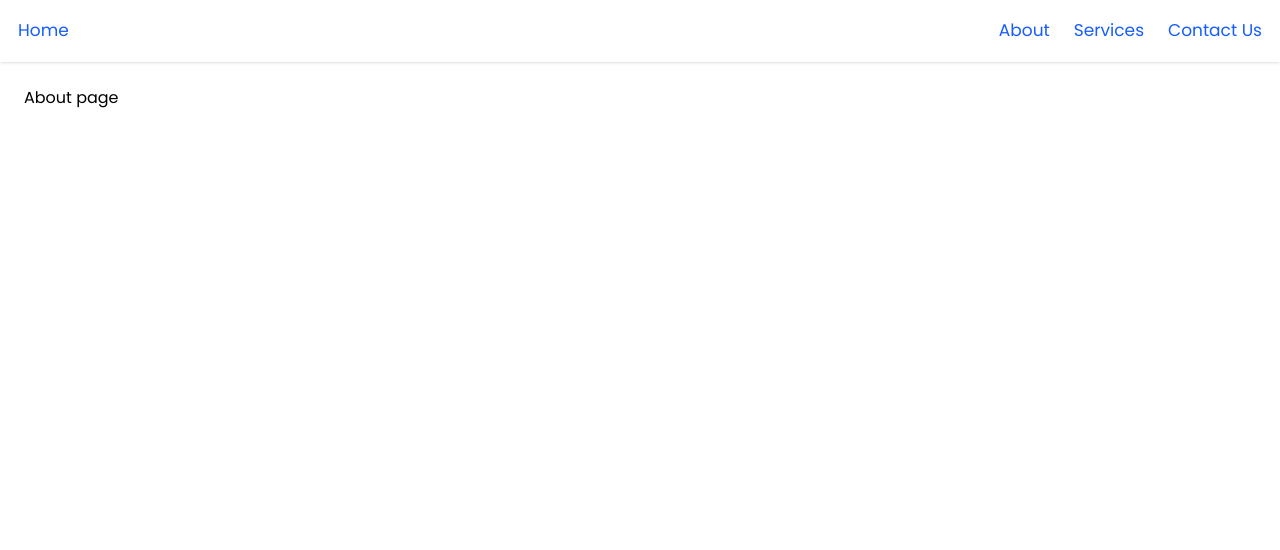
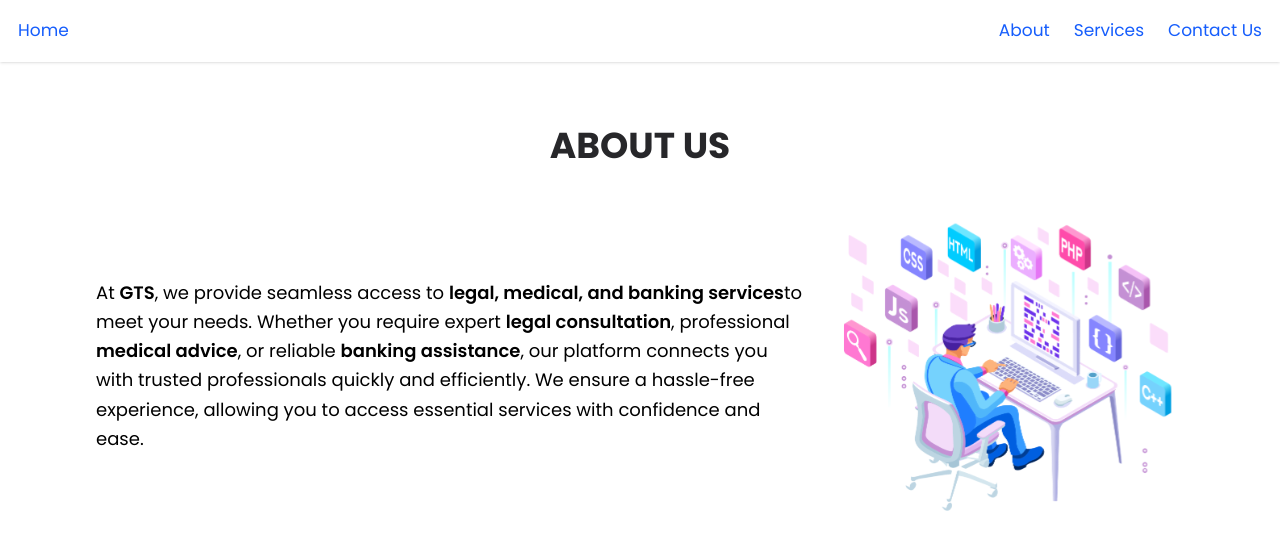
Before and after one commit to Pradyumna-1/gts-sms-project, a React (Vite) app: page /about in a window 1280 px wide. Shown: the top 550 px of the page. Built offline with nearby package versions, Linux system fonts and the light colour scheme; no server answers; sample sign-in values are in the browser's storage; a web font is replaced by a local one.

Commit message:
developed and designed about section

```diff
--- a/src/components/home/navbar/About.jsx
+++ b/src/components/home/navbar/About.jsx
@@ -1,10 +1,67 @@
 import React from "react";
+import image from "../../../images/about_logo.jpg";
+const About = () => {
 
-const About = () => {
+
+
+
   return (
-    <div>
-      <h1>About page</h1>
+      <>
+        {/* Inline Styles */}
+        <style>
+  {`
+    @keyframes slow-bounce {
+      0%, 100% {
+        transform: translateY(-15%);
+        animation-timing-function: ease-in-out; /* Same easing */
+      }
+      50% {
+        transform: translateY(0);
+        animation-timing-function: ease-in-out; /* Same easing */
+      }
+    }
+    .animate-slow-bounce {
+      animation: slow-bounce 2s infinite ease-in-out;
+    }
+  `}
+</style>
+
+    <div className="w-full flex flex-col items-center justify-center px-10 mt-10  overflow-hidden">
+      <h1 className="text-zinc-800 text-center text-4xl font-bold mb-8 uppercase">
+        About Us
+      </h1>
+      <div className="flex flex-col md:flex-row items-center md:items-start gap-6 p-8 ">
+        <p className="lg:w-2/3 w-full text-left text-lg leading-relaxed mt-12  ">
+          {/* We provide seamless access to legal, medical, and banking services for
+          our clients. Whether you need a lawyer for legal consultations, a
+          doctor for medical advice, or banking assistance for financial
+          planning, our platform connects you with expert professionals quickly
+          and efficiently. */}
+          At <span className="font-semibold">GTS</span>, we provide seamless
+          access to{" "}
+          <span className="font-semibold">
+            legal, medical, and banking services
+          </span>
+          to meet your needs. Whether you require expert{" "}
+          <span className="font-semibold">legal consultation</span>,
+          professional <span className="font-semibold">medical advice</span>, or
+          reliable <span className="font-semibold">banking assistance</span>,
+          our platform connects you with trusted professionals quickly and
+          efficiently. We ensure a hassle-free experience, allowing you to
+          access essential services with confidence and ease.
+        </p>
+        <img
+          src={image}
+          alt="about image"
+          className="w-90 h-80 inline-block object-cover
+
+animate-slow-bounce
+
+"
+        />
+      </div>
     </div>
+    </>
   );
 };
 
```
Also changed, not shown: src/images/about_logo.jpg (added).
